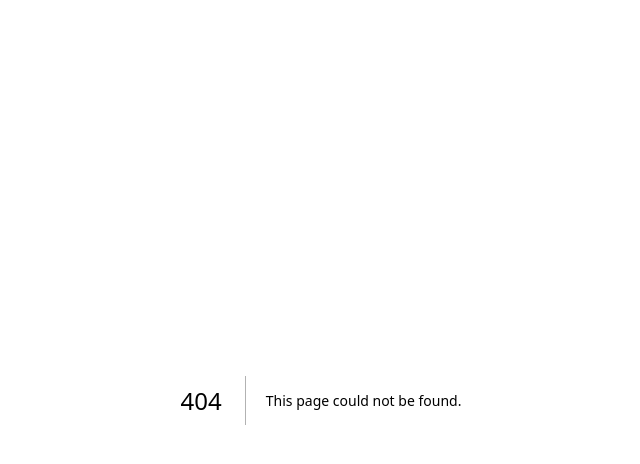
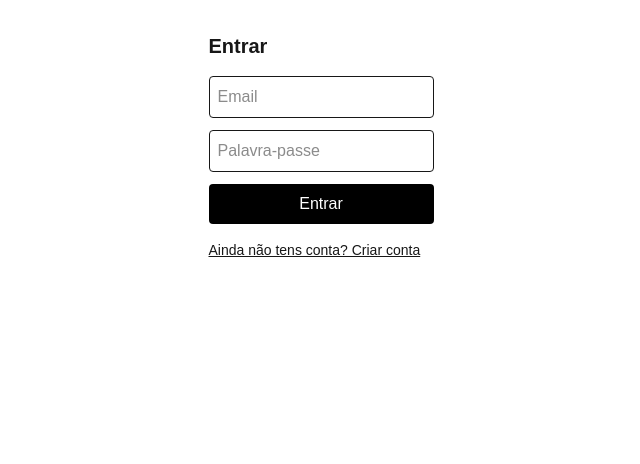
Before and after one commit to tryanglebuild/onomic, a Next.js app: page /login in a window 1280 px wide. Before the commit this address had no page. Shown: the top 464 px of the page, without its empty margins (319-959 px from the left). Built offline with nearby package versions, Linux system fonts and the light colour scheme.

Commit message:
feat: add signup and login pages

```diff
--- /dev/null
+++ b/app/(auth)/actions.ts
@@ -0,0 +1,33 @@
+'use server'
+
+import { createClient } from '@/lib/supabase/server'
+import { redirect } from 'next/navigation'
+
+export async function signUp(formData: FormData) {
+  const email = String(formData.get('email'))
+  const password = String(formData.get('password'))
+
+  const supabase = await createClient()
+  const { error } = await supabase.auth.signUp({ email, password })
+
+  if (error) {
+    redirect(`/signup?error=${encodeURIComponent(error.message)}`)
+  }
+
+  redirect('/')
+}
+
+export async function signIn(formData: FormData) {
+  const email = String(formData.get('email'))
+  const password = String(formData.get('password'))
+  const returnTo = String(formData.get('return_to') || '/')
+
+  const supabase = await createClient()
+  const { error } = await supabase.auth.signInWithPassword({ email, password })
+
+  if (error) {
+    redirect(`/login?error=${encodeURIComponent(error.message)}`)
+  }
+
+  redirect(returnTo)
+}
--- /dev/null
+++ b/app/(auth)/login/page.tsx
@@ -0,0 +1,27 @@
+import { signIn } from '../actions'
+
+export default async function LoginPage({
+  searchParams,
+}: {
+  searchParams: Promise<{ error?: string; return_to?: string }>
+}) {
+  const { error, return_to } = await searchParams
+
+  return (
+    <main className="mx-auto flex max-w-sm flex-col gap-4 p-8">
+      <h1 className="text-xl font-semibold">Entrar</h1>
+      {error && <p className="text-red-600">{error}</p>}
+      <form action={signIn} className="flex flex-col gap-3">
+        <input type="hidden" name="return_to" value={return_to ?? '/'} />
+        <input name="email" type="email" placeholder="Email" required className="rounded border p-2" />
+        <input name="password" type="password" placeholder="Palavra-passe" required className="rounded border p-2" />
+        <button type="submit" className="rounded bg-black p-2 text-white">
+          Entrar
+        </button>
+      </form>
+      <a href="/signup" className="text-sm underline">
+        Ainda não tens conta? Criar conta
+      </a>
+    </main>
+  )
+}
--- /dev/null
+++ b/app/(auth)/signup/page.tsx
@@ -0,0 +1,26 @@
+import { signUp } from '../actions'
+
+export default async function SignupPage({
+  searchParams,
+}: {
+  searchParams: Promise<{ error?: string }>
+}) {
+  const { error } = await searchParams
+
+  return (
+    <main className="mx-auto flex max-w-sm flex-col gap-4 p-8">
+      <h1 className="text-xl font-semibold">Criar conta</h1>
+      {error && <p className="text-red-600">{error}</p>}
+      <form action={signUp} className="flex flex-col gap-3">
+        <input name="email" type="email" placeholder="Email" required className="rounded border p-2" />
+        <input name="password" type="password" placeholder="Palavra-passe" required minLength={8} className="rounded border p-2" />
+        <button type="submit" className="rounded bg-black p-2 text-white">
+          Criar conta
+        </button>
+      </form>
+      <a href="/login" className="text-sm underline">
+        Já tens conta? Entrar
+      </a>
+    </main>
+  )
+}
```
